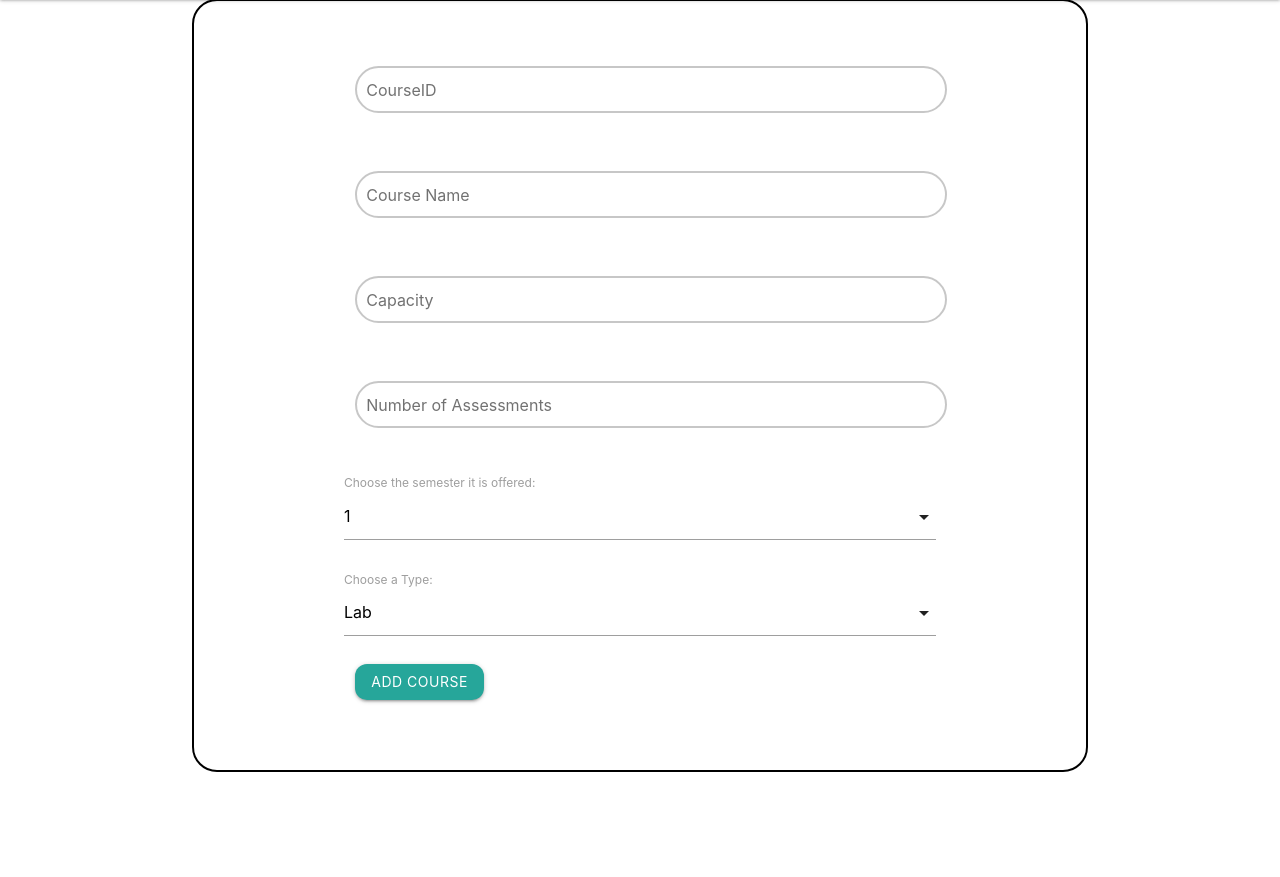
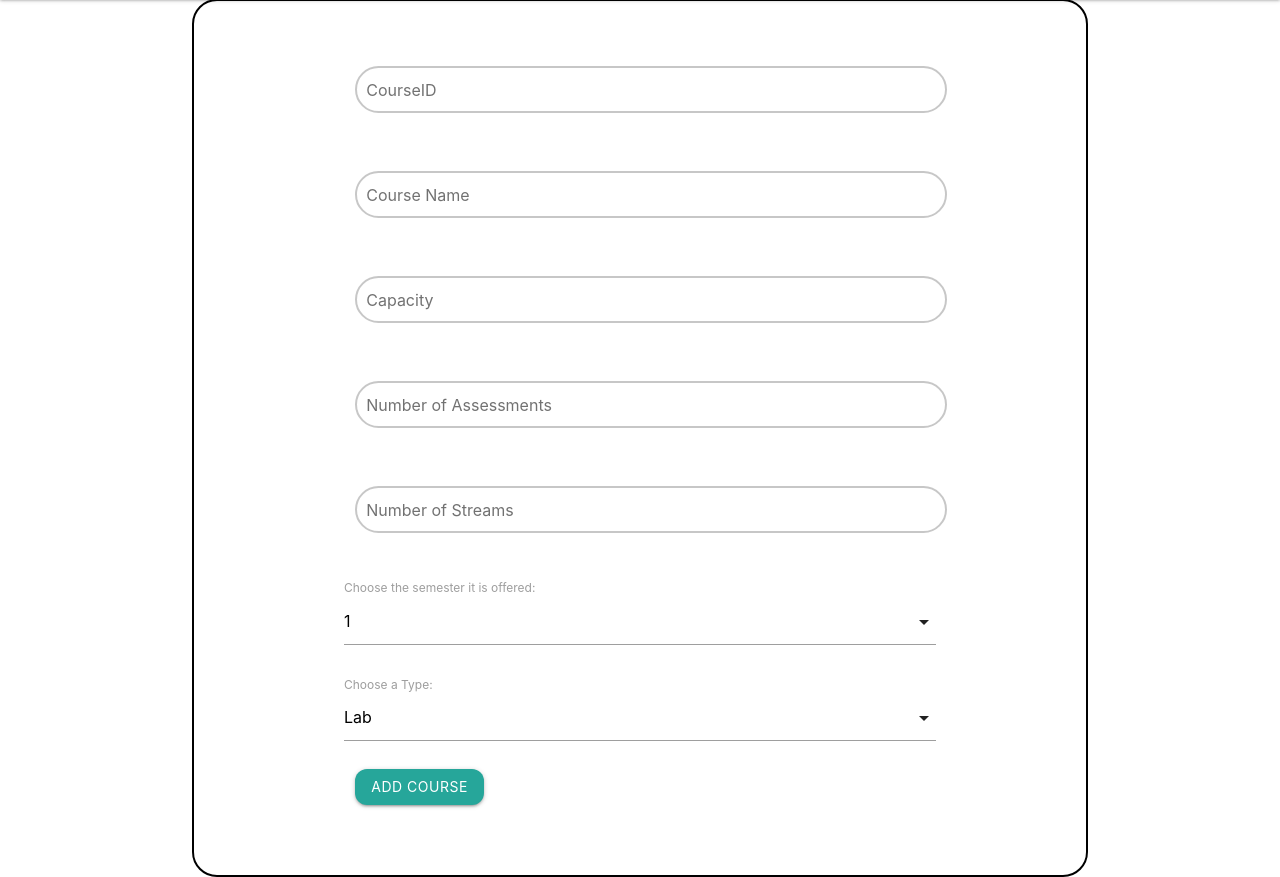
Before and after one commit to Staff-Allocations/Staff-Allocations, a Flask app: page /addCourseDetails in a window 1280 px wide. Shown: the part 65-942 px from the top of the page. Before the commit the page ends 837 px from the top, so only its background shows below. Run offline with Flask 3, Linux system fonts and the light colour scheme.

Commit message:
Update addCourse.html

```diff
--- a/App/templates/addCourse.html
+++ b/App/templates/addCourse.html
@@ -15,7 +15,7 @@
 
 <div>
   <div>
-    <form id="addCourseForm" method="POST" action="/addCourse" style= "border-radius: 25px; border: 2px solid #000000; padding: 150px;  padding-top: 50px; padding-bottom: 50px;">
+    <form id="addCourseForm" method="POST" action="/addCourse" style= "border-radius: 25px; border: 2px solid #000000; padding: 150px; padding-top: 50px; padding-bottom: 50px;">
       <div class="row">
         <div class="input-field col s12">
           <input placeholder="CourseID" id="courseID" name="courseID" type="text" class="validate" style= "color:#000000; border-radius: 35px; height: 25px; border: 2px solid #6d6d6d62; padding: 9px;">
@@ -41,6 +41,11 @@
       </div>
 
       <div class="row">
+        <div class="input-field col s12">
+          <input placeholder="Number of Streams" name="numStreams" id="numStreams" type="text" class="validate" style= "color:#000000; border-radius: 35px; height: 25px; border: 2px solid #6d6d6d62; padding: 9px;">
+        </div>
+      </div>
+      <div class="row">
         <label for="semOffered">Choose the semester it is offered:</label>
           <select name="semOffered" >
             <option value="1">1</option>
@@ -65,9 +70,6 @@
 
         </div>
       </div>
-
-
-
     </form>
   </div>
 
```
